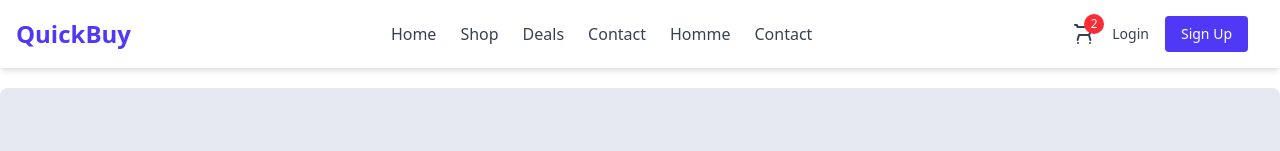
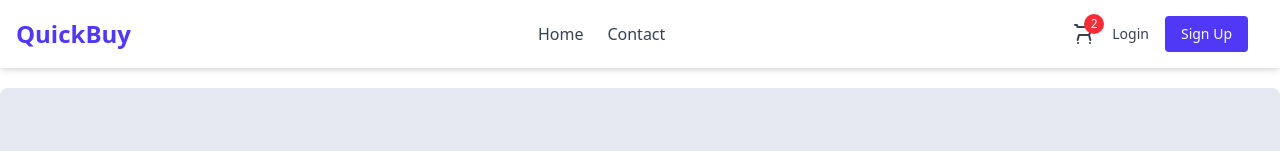
Before and after one commit to Chiwiss14/my-ecommerce-frontend, a Next.js app: page / in a window 1280 px wide. Shown: the top 151 px of the page. Built offline with nearby package versions, Linux system fonts and the light colour scheme; no server answers.

Commit message:
removed multiple links in the head

```diff
--- a/src/components/Header.js
+++ b/src/components/Header.js
@@ -13,18 +13,11 @@ const Header = () => {
           <Link href="/" className="hover:text-indigo-600">
             Home
           </Link>
-          <Link href="/shop" className="hover:text-indigo-600">
-            Shop
-          </Link>
-          <Link href="/deals" className="hover:text-indigo-600">
-            Deals
-          </Link>
+
           { /* contact */}
           <Link href="/contact" className="hover:text-indigo-600">
             Contact
           </Link>
-          <Link href="/" className="hover:text-indigo-600">Homme</Link>
-          <Link href="/contact" className="hover:text-indigo-600">Contact</Link>
         </nav>
 
         {/* Right-side buttons */}
--- a/src/components/SliderBanner.js
+++ b/src/components/SliderBanner.js
@@ -9,9 +9,6 @@ import dynamic from 'next/dynamic';
 const SliderDynamic = dynamic(() => import('react-slick'), {
 
 });
-
-
-
 
 
 const SliderBanner = () => {
```
